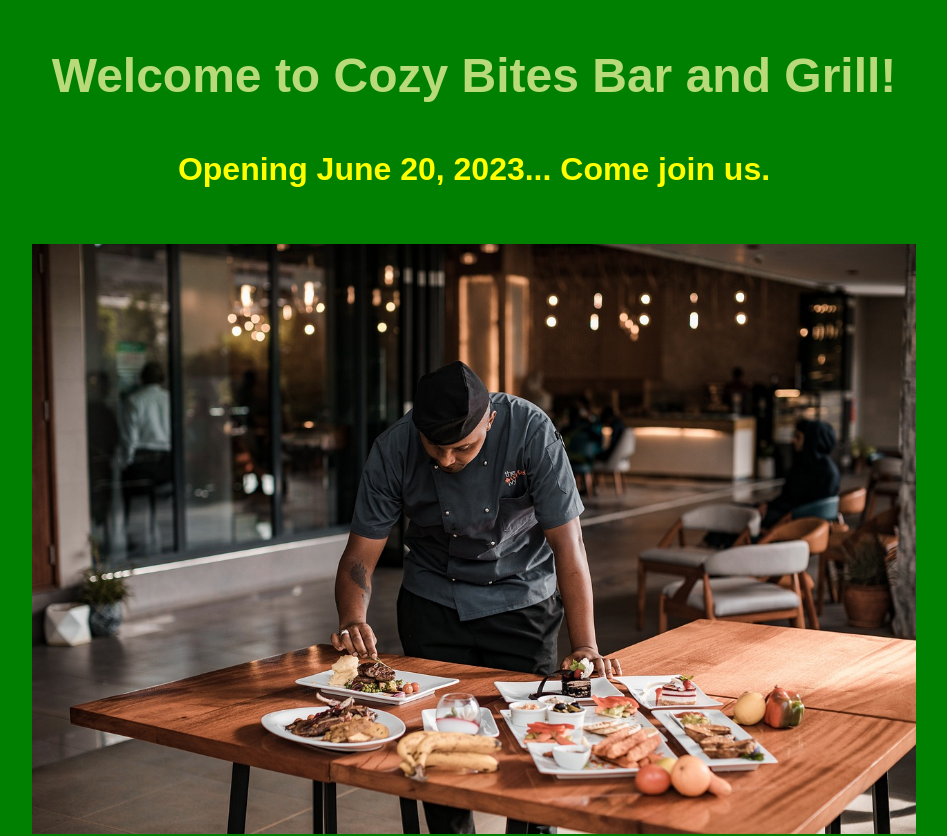
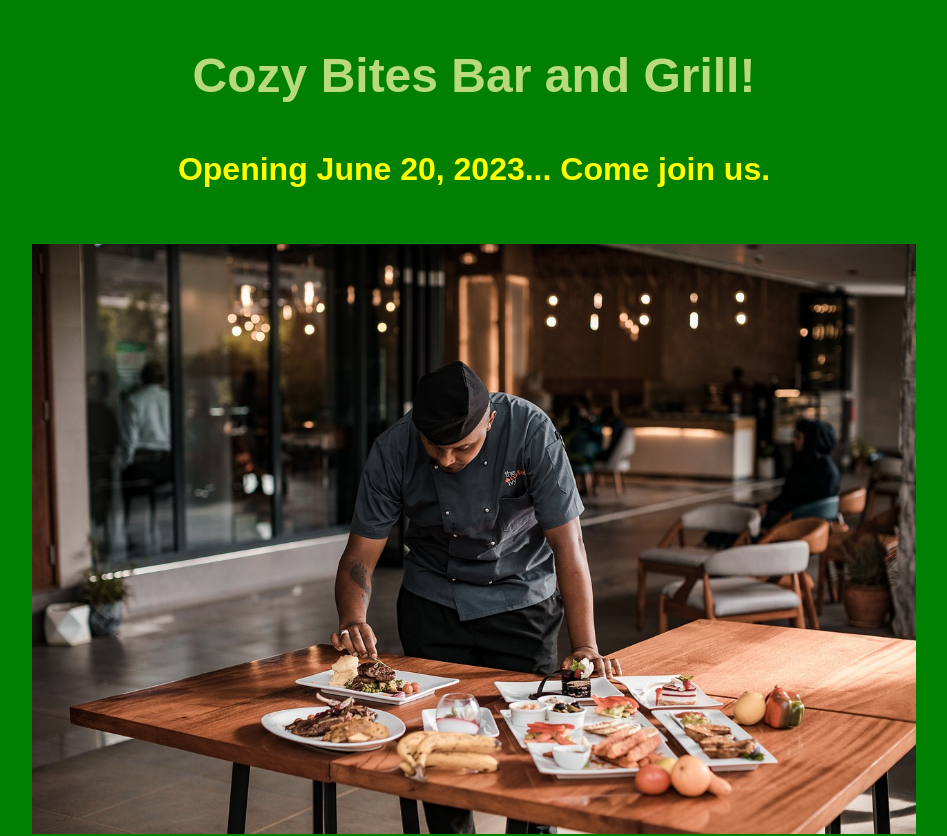
Before and after one commit to blkcnt/yummy, a website: page express/index.html in a window 1280 px wide. Shown: the top 836 px of the page, without its empty margins (166-1113 px from the left). Drawn offline with Linux system fonts and the light colour scheme.

Commit message:
Update index.html
Removed 'Welcome to '

```diff
--- a/express/index.html
+++ b/express/index.html
@@ -4,7 +4,7 @@
     <title>Cozy Bites Bar and Grill</title>
 </head>
 <body>
-    <h1>Welcome to Cozy Bites Bar and Grill!</h1>
+    <h1>Cozy Bites Bar and Grill!</h1>
     <h2>Opening June 20, 2023... Come join us.</h2>
     <img class="hero" src="main.jpg" alt="main photo of restaurant" />
 </body>
```
